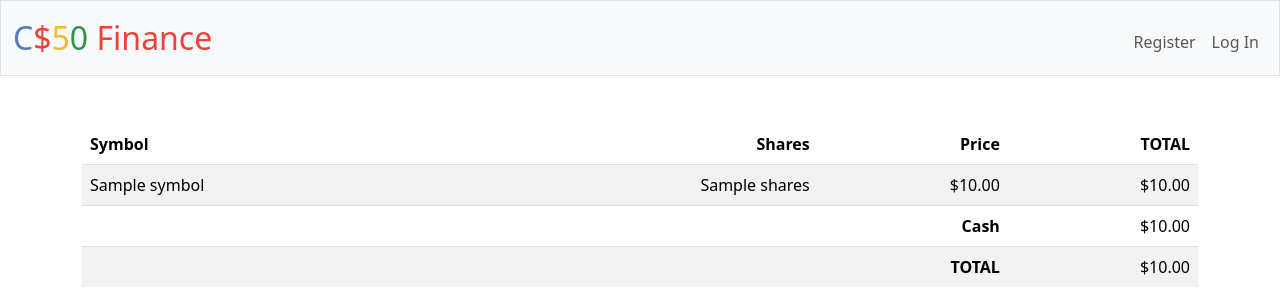
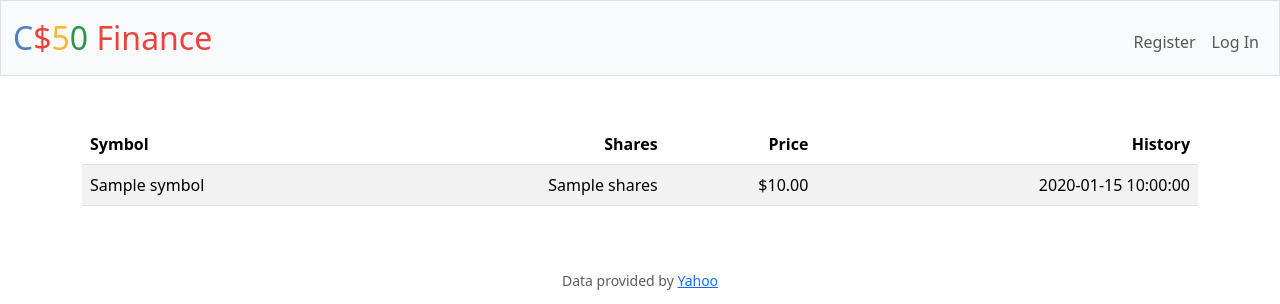
Before and after one commit to sayviar/cs50, a Flask app: template finance/templates/history.html in a window 1280 px wide. Shown: the top 304 px of the page. Run offline with Flask 3, Linux system fonts and the light colour scheme; the template is opened without the code that fills it: most values are stand-ins (such as "Sample title", 1, 10 or a date in 2020); some libraries are stand-ins or nearby versions.

Commit message:
Mon, Aug 12, 2024, 2:16 PM +02:00

```diff
--- a/finance/templates/history.html
+++ b/finance/templates/history.html
@@ -19,12 +19,12 @@
                     Price
                 </th>
                 <th class="text-end">
-                    TOTAL
+                    History
                 </th>
             </tr>
         </thead>
         <tbody>
-            {% if portfolio %}
+            {% if history %}
             {% for row in history %}
             <tr>
                 <td class="text-start">
@@ -37,28 +37,12 @@
                     {{row["share_price"] | usd}}
                 </td>
                 <td class="text-end">
-                    {{row["total"] | usd}}
+                    {{row["timestamp"]}}
                 </td>
             </tr>
             {% endfor %}
             {% endif %}
         <tfooter>
-            <tr>
-                <td class="text-end fw-bold" colspan ="3">
-                    Cash
-                </td>
-                <td class="text-end">
-                    {{cash | usd}}
-                </td>
-            </tr>
-            <tr>
-                <td class="border-0 text-end fw-bold" colspan ="3">
-                    TOTAL
-                </td>
-                <td class="border-0 text-end">
-                    {{total | usd}}
-                </td>
-            </tr>
             </tfooter>
         </tfooter>
         </tbody>
```
